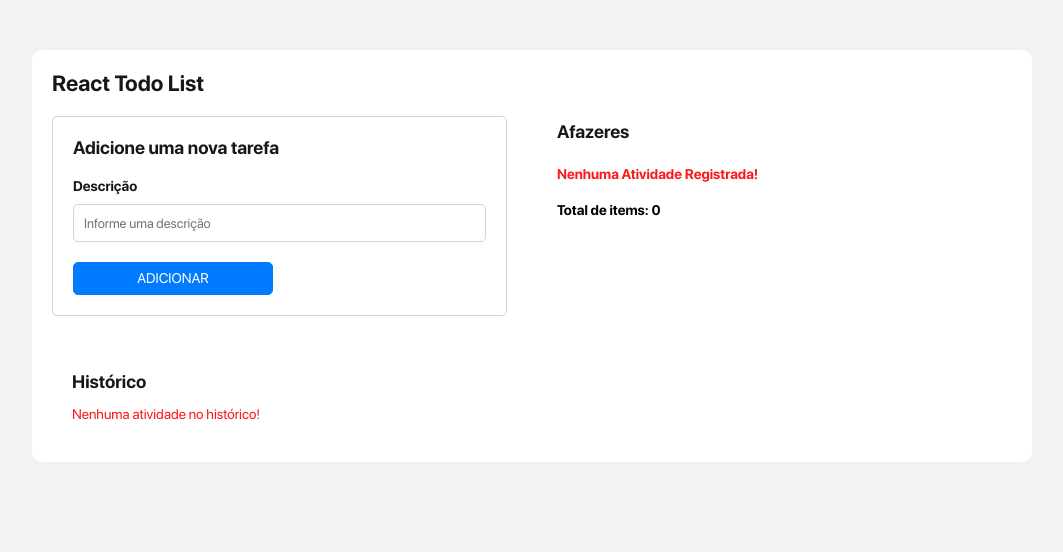
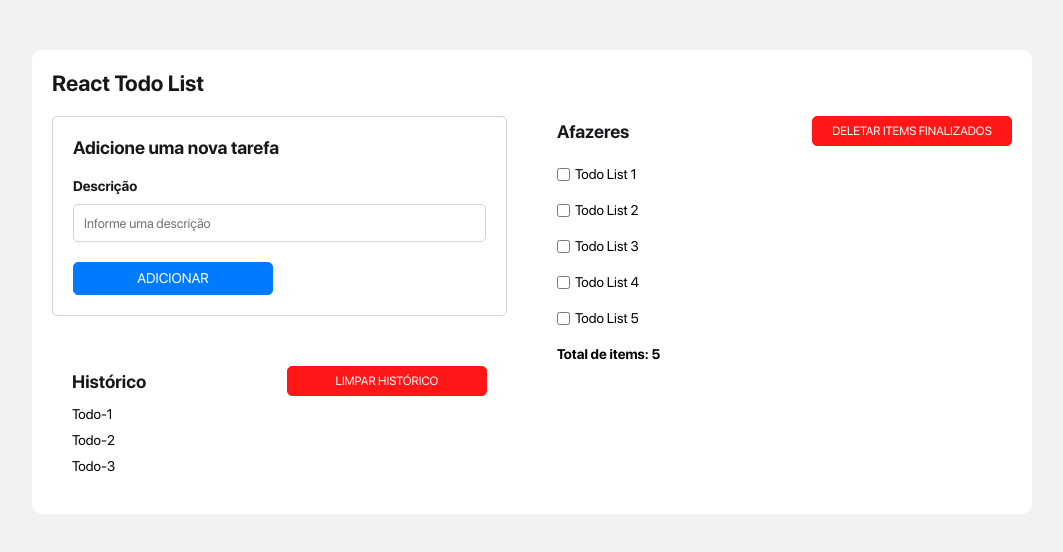
Before and after one commit to IgorCazeNunes/todo-list, a React (Create React App) app: page / in a window 1280 px wide. Shown: the top 552 px of the page, without its empty margins (108-1171 px from the left). Built offline with nearby package versions, Linux system fonts and the light colour scheme.

Commit message:
feat: remove all functions.

```diff
--- a/src/components/Form/index.jsx
+++ b/src/components/Form/index.jsx
@@ -1,55 +1,19 @@
-import { useState } from 'react';
-
 import './styles.css';
 
-const Form = ({ setTodoList }) => {
-    const [inputDescription, setInputDescription] = useState("");
-    const [formError, setFormError] = useState("");
-
-    const onInputChange = (event) => {
-        setInputDescription(event.target.value);
-    }
-
-    const isFormValid = () => {
-        if (!inputDescription) {
-            setFormError(`O campo nāo pode estar vazio.`);
-            return false;
-        }
-
-        return true
-    }
-
-    const handleSubmit = (event) => {
-        event.preventDefault();
-
-        if (!isFormValid()) {
-            return;
-        }
-
-        setTodoList(previous => [...previous, {
-            description: inputDescription,
-            checked: false
-        }]);
-
-        setInputDescription("");
-        setFormError("");
-    }
-
+const Form = () => {
     return (
-        <form className='form' onSubmit={handleSubmit}>
+        <form className="form" onSubmit={(event) => event.preventDefault()}>
             <h2>Adicione uma nova tarefa</h2>
 
             <div>
                 <label htmlFor="description">Descrição</label>
+
                 <input
                     type="text"
                     id="description"
                     name="description"
-                    placeholder='Informe uma descrição'
-                    value={inputDescription}
-                    onChange={onInputChange}
+                    placeholder="Informe uma descrição"
                 />
-                {formError && (<span>{formError}</span>)}
             </div>
 
             <button type="submit">Adicionar</button>
--- a/src/components/Historic/index.jsx
+++ b/src/components/Historic/index.jsx
@@ -1,40 +1,32 @@
 import './styles.css';
 
-const Historic = ({ historicList, setHistoricList }) => {
-    const handleCleanHistoric = (event) => {
-        event.preventDefault();
-        setHistoricList([]);
-    }
-
+const Historic = () => {
     return (
         <section className="historic">
             <div>
                 <h2>Histórico</h2>
 
-                {historicList.length ?
                 <button
                     type="button"
                     className="btn-delete"
-                        onClick={handleCleanHistoric}
+                    onClick={(event) => event.preventDefault()}
                 >
                     Limpar Histórico
                 </button>
-                    : null
-                }
             </div>
 
             <ul>
-                {!historicList.length ? (
-                    <li className="warning">
-                        Nenhuma atividade no histórico!
+                <li>
+                    Todo-1
                 </li>
-                ) : (
-                    historicList.map((todo, index) => (
-                        <li key={`${todo}-${index}`}>
-                            {todo}
+
+                <li>
+                    Todo-2
                 </li>
-                    ))
-                )}
+
+                <li>
+                    Todo-3
+                </li>
             </ul>
         </section>
     );
--- a/src/components/TodoList/index.jsx
+++ b/src/components/TodoList/index.jsx
@@ -1,75 +1,73 @@
 import './styles.css';
 
-const TodoList = ({
-    todoList,
-    setTodoList,
-    setHistoricList,
-    totalItems
-}) => {
-    const hasChecked = todoList.some(todo => todo.checked === true);
-
-    const handleCheck = (changedIndex) => {
-        const updatedTodoList = todoList.map((todo, index) => {
-            if (changedIndex === index) {
-                return {
-                    ...todo,
-                    checked: !todo.checked
-                }
-            }
-
-            return todo;
-        });
-
-        setTodoList(updatedTodoList);
-    }
-
-    const handleDeleteAllCheckedTodos = (event) => {
-        event.preventDefault();
-        const updatedTodoList = todoList.filter(todo => !todo.checked);
-        const deletedTodos = todoList.filter(todo => todo.checked).map(todo => todo.description);
-        setHistoricList(previous => [...previous, ...deletedTodos]);
-        setTodoList(updatedTodoList);
-    }
-
+const TodoList = () => {
     return (
         <section className="todo-list">
             <div>
                 <h2>Afazeres</h2>
 
-                {hasChecked && (
                 <button
                     type="button"
                     className="btn-delete"
-                        onClick={handleDeleteAllCheckedTodos}
+                    onClick={(event) => event.preventDefault()}
                 >
                     Deletar Items Finalizados
                 </button>
-                )}
             </div>
 
             <ul>
-                {!todoList.length ? (
-                    <li className="warning">
-                        Nenhuma Atividade Registrada!
+                <li>
+                    <input
+                        type="checkbox"
+                        id="todo-check-1"
+                        name="todo-check-1"
+                    />
+
+                    <label htmlFor="todo-check-1">Todo List 1</label>
                 </li>
-                ) : (
-                    todoList.map((todo, index) => (
-                        <li key={`${todo.description}-${index}`}>
-                            <input
-                                readOnly
-                                type="checkbox"
-                                id={`${todo.description}-${index}`}
-                                name={`${todo.description}-${index}`}
-                                checked={todo.checked}
-                                onClick={() => handleCheck(index)}
-                            />
-                            <label htmlFor={`${todo.description}-${index}`}>{todo.description}</label>
-                        </li>
-                    ))
-                )}
 
                 <li>
-                    Total de items: {totalItems}
+                    <input
+                        type="checkbox"
+                        id="todo-check-2"
+                        name="todo-check-2"
+                    />
+
+                    <label htmlFor="todo-check-2">Todo List 2</label>
+                </li>
+
+                <li>
+                    <input
+                        type="checkbox"
+                        id="todo-check-3"
+                        name="todo-check-3"
+                    />
+
+                    <label htmlFor="todo-check-3">Todo List 3</label>
+                </li>
+
+                <li>
+                    <input
+                        type="checkbox"
+                        id="todo-check-4"
+                        name="todo-check-4"
+                    />
+
+                    <label htmlFor="todo-check-4">Todo List 4</label>
+                </li>
+
+                <li>
+                    <input
+                        type="checkbox"
+                        id="todo-check-5"
+                        name="todo-check-5"
+                    />
+
+                    <label htmlFor="todo-check-5">Todo List 5</label>
+                </li>
+
+                <li>
+                    Total de items: 5
                 </li>
             </ul>
         </section>
--- a/src/pages/Home/index.jsx
+++ b/src/pages/Home/index.jsx
@@ -1,41 +1,17 @@
-import { useEffect, useState } from 'react';
-
 import { Form, Historic, TodoList } from '../../components';
-import { localLoad, localSave } from '../../util/localStorage';
 
 import './styles.css';
 
-const TODO_LOCAL_STORAGE = "Todo-List"
-const HISTORIC_LOCAL_STORAGE = "Todo-Historic";
-
 const Home = () => {
-	const [historicList, setHistoricList] = useState(localLoad(HISTORIC_LOCAL_STORAGE) || [])
-	const [todoList, setTodoList] = useState(localLoad(TODO_LOCAL_STORAGE) || []);
-	const [totalItems, setTotalItems] = useState(0);
-
-	useEffect(() => {
-		localSave(HISTORIC_LOCAL_STORAGE, historicList);
-	}, [historicList])
-
-	useEffect(() => {
-		setTotalItems(todoList.length);
-		localSave(TODO_LOCAL_STORAGE, todoList);
-	}, [todoList]);
-
 	return (
 		<div>
 			<div className="container">
-				<Form setTodoList={setTodoList} />
+				<Form />
 
-				<Historic historicList={historicList} setHistoricList={setHistoricList} />
+				<Historic />
 			</div>
 
-			<TodoList
-				todoList={todoList}
-				setTodoList={setTodoList}
-				setHistoricList={setHistoricList}
-				totalItems={totalItems}
-			/>
+			<TodoList />
 		</div>
 	);
 }
```
Lines whose indentation alone changed are shown as unchanged.
